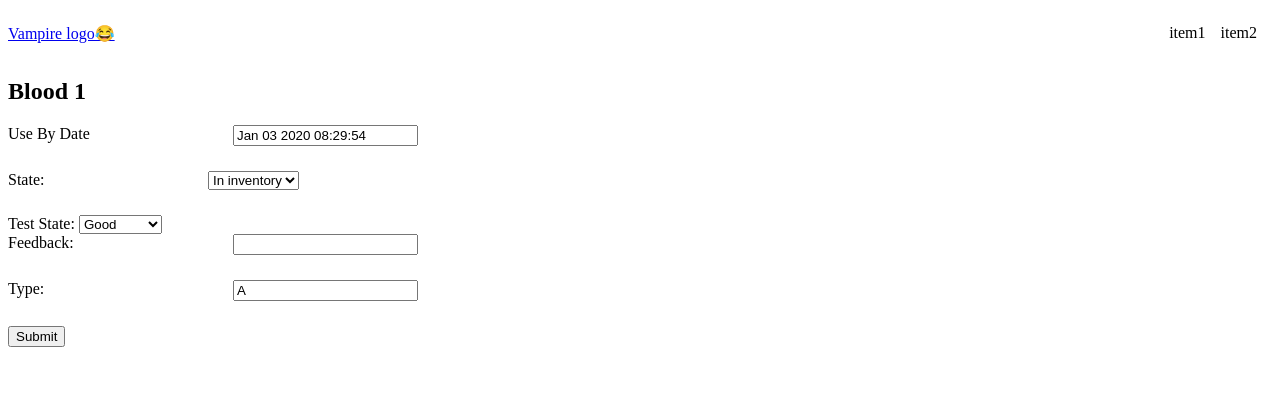
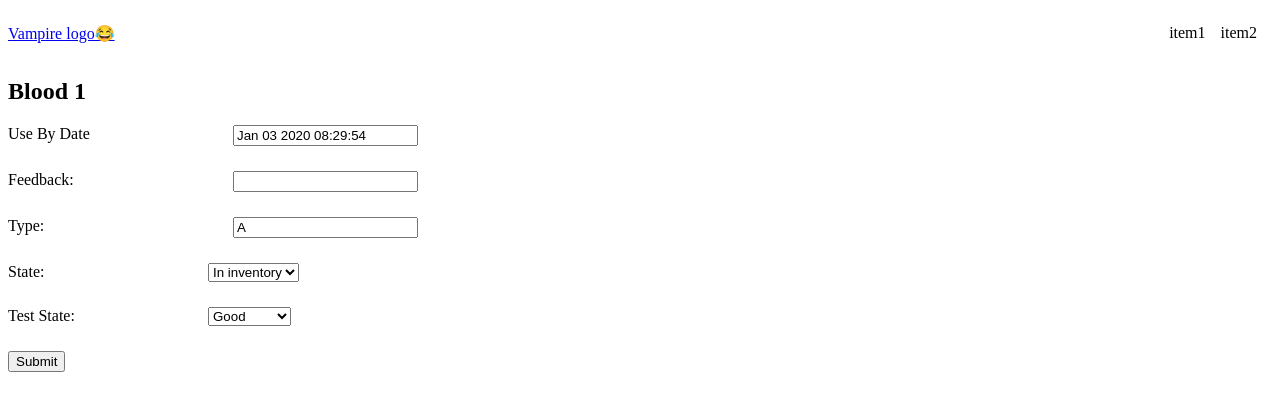
Before and after one commit to xyunsw/EarlyDafny, a Flask app: page /blood/1 in a window 1280 px wide. Shown: the top 411 px of the page. Run offline with Flask 2, Linux system fonts and the light colour scheme.

Commit message:
fix style for blood page

```diff
--- a/templates/blood.html
+++ b/templates/blood.html
@@ -9,6 +9,14 @@
             <input style="margin-left: 25px" type="text" name="use_by" value="{{ info['use_by'] }}" />
         </div>
         <div style="display: flex; margin-bottom: 25px">
+            <label style="width: 200px">Feedback:</label>
+            <input style="margin-left: 25px" type="text" name="feedback" value="{{ info['feedback'] }}" />
+        </div>
+        <div style="display: flex; margin-bottom: 25px">
+            <label style="width: 200px">Type:</label>
+            <input style="margin-left: 25px" type="text" name="type" value="{{ info['type'] }}" />
+        </div>
+        <div style="display: flex; margin-bottom: 25px">
             <label style="width: 200px">State: </label>
             <select name="state">
                 <option value='1'>In inventory</option>
@@ -17,21 +25,13 @@
                 <option value='4'>Disposed</option>
             </select>
         </div>
-        <div>
+        <div style="display: flex; margin-bottom: 25px">
             <label style="width: 200px">Test State: </label>
             <select name="test_state">
                 <option value='1'>Not tested</option>
                 <option value='2'>Good</option>
                 <option value='3'>Bad</option>
             </select>
-        </div>
-        <div style="display: flex; margin-bottom: 25px">
-            <label style="width: 200px">Feedback:</label>
-            <input style="margin-left: 25px" type="text" name="feedback" value="{{ info['feedback'] }}" />
-        </div>
-        <div style="display: flex; margin-bottom: 25px">
-            <label style="width: 200px">Type:</label>
-            <input style="margin-left: 25px" type="text" name="type" value="{{ info['type'] }}" />
         </div>
         <div style="display: flex; margin-bottom: 25px">
             <input type="submit" />
```
